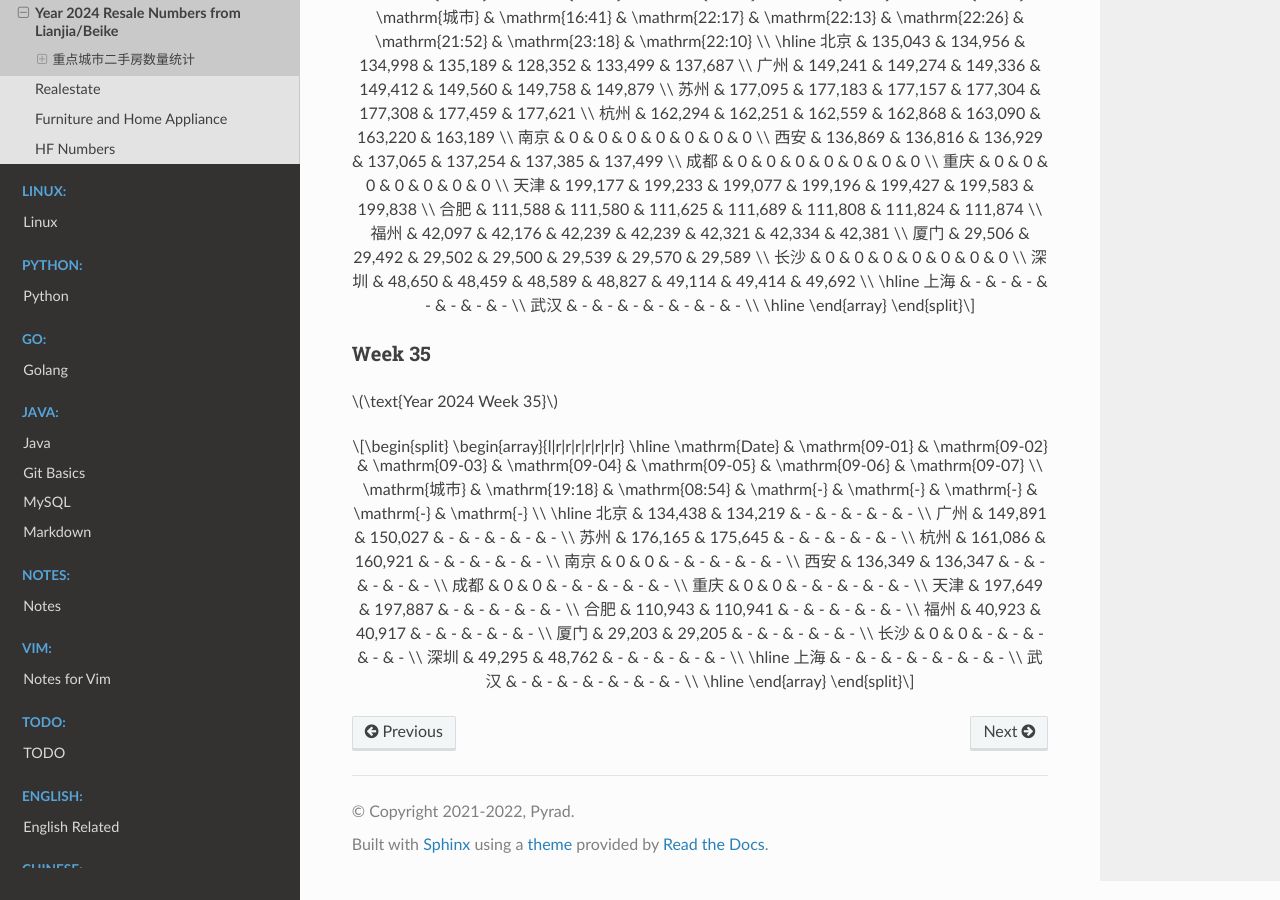
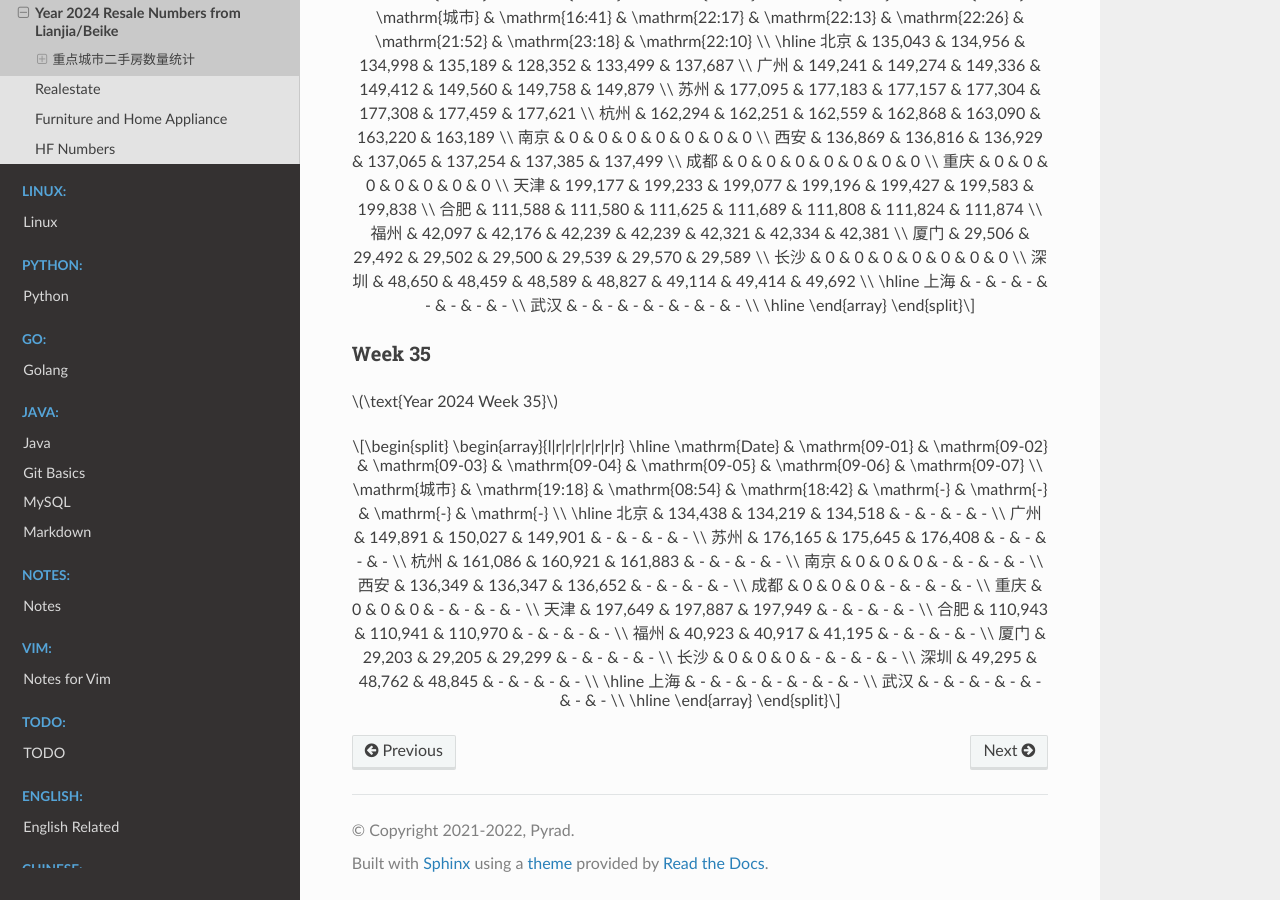
Before and after one commit to Pyrad/pyradnotes, a Sphinx documentation site: the page built from source/RealEstate/resalenumbers2024.md, in a window 1280 px wide and 900 px high, scrolled down 16952 px. Built offline with Sphinx 7.4.7 and the Read the Docs theme 2.0.0, drawn with Linux system fonts in a browser that asks for light colours; pages that are not in the unit, such as notebooks, are missing from menus; a script that is not in the unit is left out.

Commit message:
Realestate Update resale numbers 2024-09-03 18:42

```diff
--- a/source/RealEstate/resalenumbers2024.md
+++ b/source/RealEstate/resalenumbers2024.md
@@ -1131,22 +1131,22 @@ $$
 \begin{array}{l|r|r|r|r|r|r|r}
 \hline
 \mathrm{Date} & \mathrm{09-01} & \mathrm{09-02} & \mathrm{09-03} & \mathrm{09-04} & \mathrm{09-05} & \mathrm{09-06} & \mathrm{09-07} \\
-\mathrm{城市} & \mathrm{19:18} & \mathrm{08:54} & \mathrm{-} & \mathrm{-} & \mathrm{-} & \mathrm{-} & \mathrm{-} \\
+\mathrm{城市} & \mathrm{19:18} & \mathrm{08:54} & \mathrm{18:42} & \mathrm{-} & \mathrm{-} & \mathrm{-} & \mathrm{-} \\
 \hline
-北京 & 134,438 & 134,219 & - & - & - & - & - \\
-广州 & 149,891 & 150,027 & - & - & - & - & - \\
-苏州 & 176,165 & 175,645 & - & - & - & - & - \\
-杭州 & 161,086 & 160,921 & - & - & - & - & - \\
-南京 & 0 & 0 & - & - & - & - & - \\
-西安 & 136,349 & 136,347 & - & - & - & - & - \\
-成都 & 0 & 0 & - & - & - & - & - \\
-重庆 & 0 & 0 & - & - & - & - & - \\
-天津 & 197,649 & 197,887 & - & - & - & - & - \\
-合肥 & 110,943 & 110,941 & - & - & - & - & - \\
-福州 & 40,923 & 40,917 & - & - & - & - & - \\
-厦门 & 29,203 & 29,205 & - & - & - & - & - \\
-长沙 & 0 & 0 & - & - & - & - & - \\
-深圳 & 49,295 & 48,762 & - & - & - & - & - \\
+北京 & 134,438 & 134,219 & 134,518 & - & - & - & - \\
+广州 & 149,891 & 150,027 & 149,901 & - & - & - & - \\
+苏州 & 176,165 & 175,645 & 176,408 & - & - & - & - \\
+杭州 & 161,086 & 160,921 & 161,883 & - & - & - & - \\
+南京 & 0 & 0 & 0 & - & - & - & - \\
+西安 & 136,349 & 136,347 & 136,652 & - & - & - & - \\
+成都 & 0 & 0 & 0 & - & - & - & - \\
+重庆 & 0 & 0 & 0 & - & - & - & - \\
+天津 & 197,649 & 197,887 & 197,949 & - & - & - & - \\
+合肥 & 110,943 & 110,941 & 110,970 & - & - & - & - \\
+福州 & 40,923 & 40,917 & 41,195 & - & - & - & - \\
+厦门 & 29,203 & 29,205 & 29,299 & - & - & - & - \\
+长沙 & 0 & 0 & 0 & - & - & - & - \\
+深圳 & 49,295 & 48,762 & 48,845 & - & - & - & - \\
 \hline
 上海 & - & - & - & - & - & - & - \\
 武汉 & - & - & - & - & - & - & - \\
```
Also changed, not shown: 1 other file.
